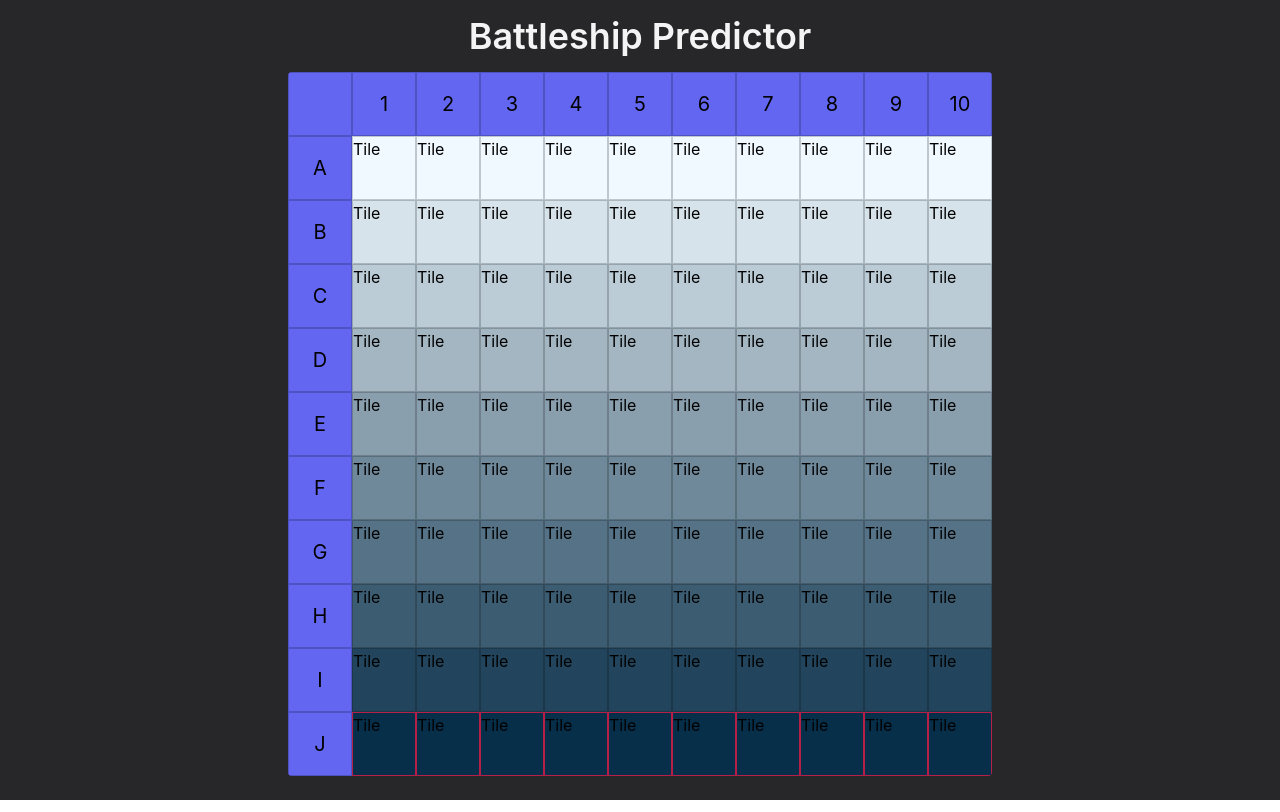
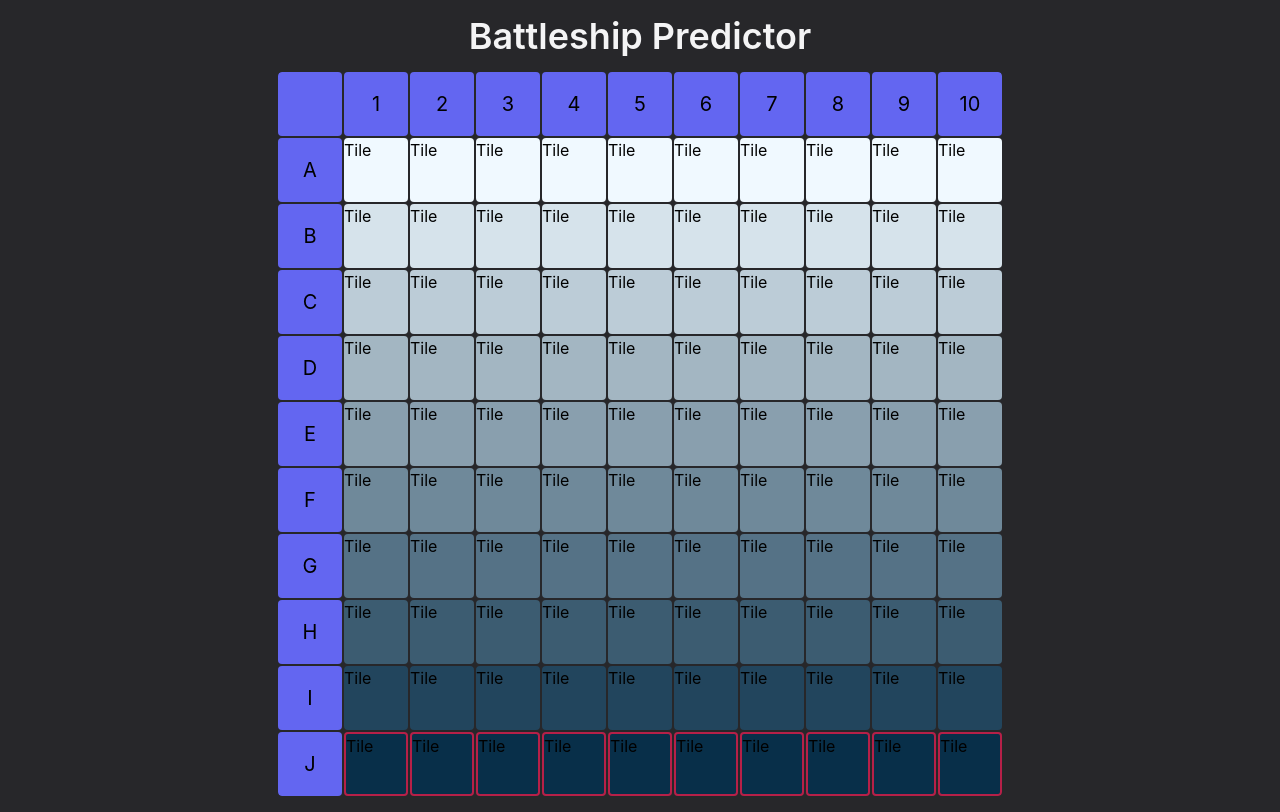
Before and after one commit to jcbyte/battleship-predictor, a React (Create React App) app: page / in a window 1280 px wide. Built offline with nearby package versions, Linux system fonts and the light colour scheme.

Commit message:
changed grid to have gaps between elements

```diff
--- a/src/components/Board.tsx
+++ b/src/components/Board.tsx
@@ -6,8 +6,8 @@ export default function Board({ board }: { board: CellData[][] }) {
 	return (
 		<>
 			<div className="rounded w-fit overflow-hidden">
-				<div className="flex flex-col">
-					<div className="flex">
+				<div className="flex flex-col gap-[2px]">
+					<div className="flex gap-[2px]">
 						<GridItem tile={{ type: "label", text: "" }} />
 						{COLUMN_IDENTIFIERS.map((label) => {
 							return <GridItem tile={{ type: "label", text: label }} />;
@@ -16,7 +16,7 @@ export default function Board({ board }: { board: CellData[][] }) {
 
 					{board.map((boardRow, rowNum) => {
 						return (
-							<div className="flex">
+							<div className="flex gap-[2px]">
 								<GridItem tile={{ type: "label", text: ROW_IDENTIFIERS[rowNum] }} />
 								{boardRow.map((cell: CellData) => {
 									return <GridItem tile={{ type: "game", ...cell }} />;
--- a/src/components/GridItem.tsx
+++ b/src/components/GridItem.tsx
@@ -5,13 +5,13 @@ import { Tile } from "../types";
 export default function GridItem({ tile }: { tile: Tile }) {
 	return (
 		<div
-			className="size-16 border"
+			className="size-16 rounded"
 			style={{
 				backgroundColor:
 					tile.type == "label"
 						? TILE_COLOURS["label"]
 						: colourLerp(TILE_COLOURS.lowProbability, TILE_COLOURS.highProbability, tile.probability),
-				borderColor: tile.type == "game" && tile.probability == 1 ? "#e11d48cc" : "#00000033",
+				border: tile.type == "game" && tile.probability == 1 ? "2px solid #e11d48cc" : "none",
 			}}
 		>
 			{tile.type == "label" ? (
```
